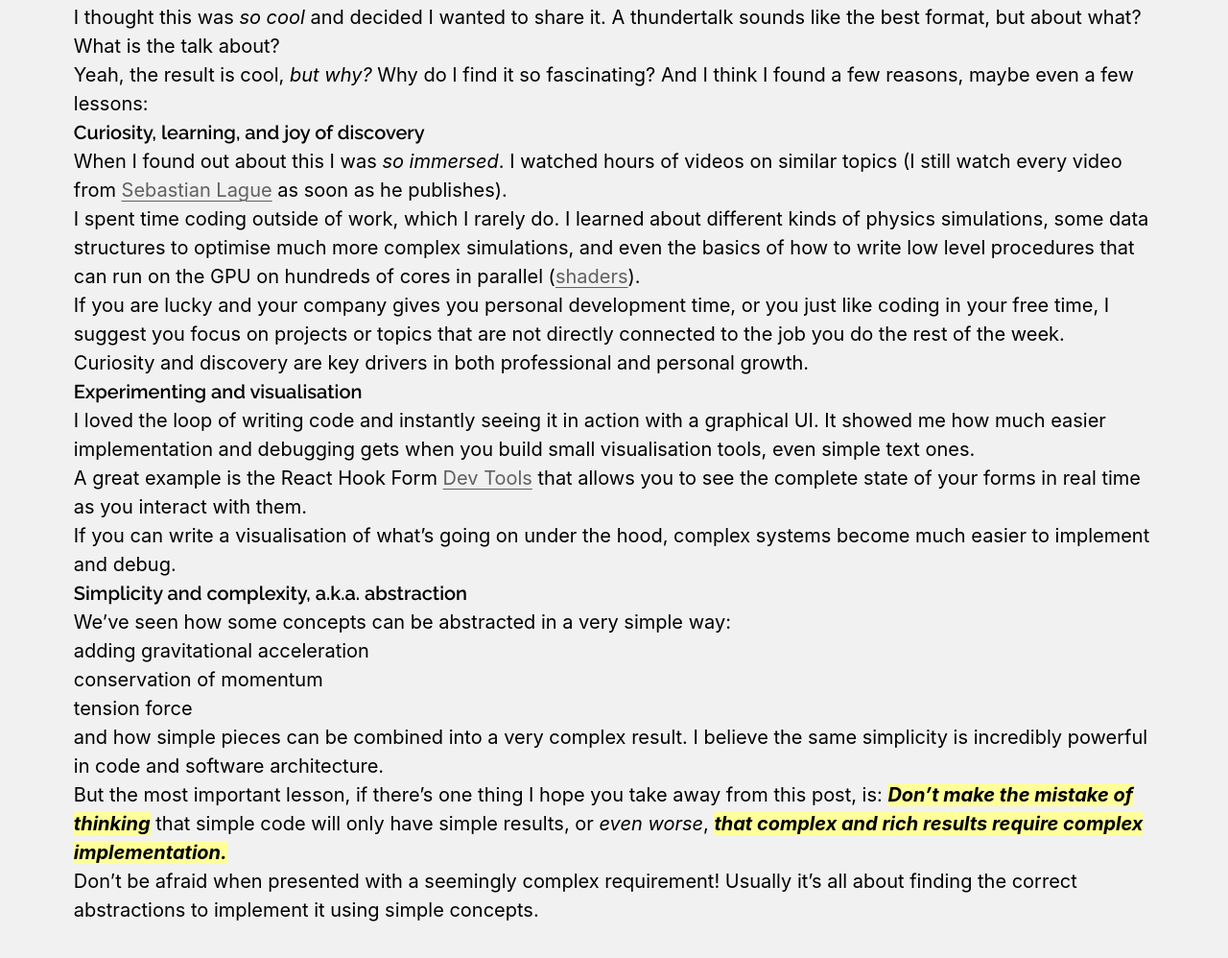
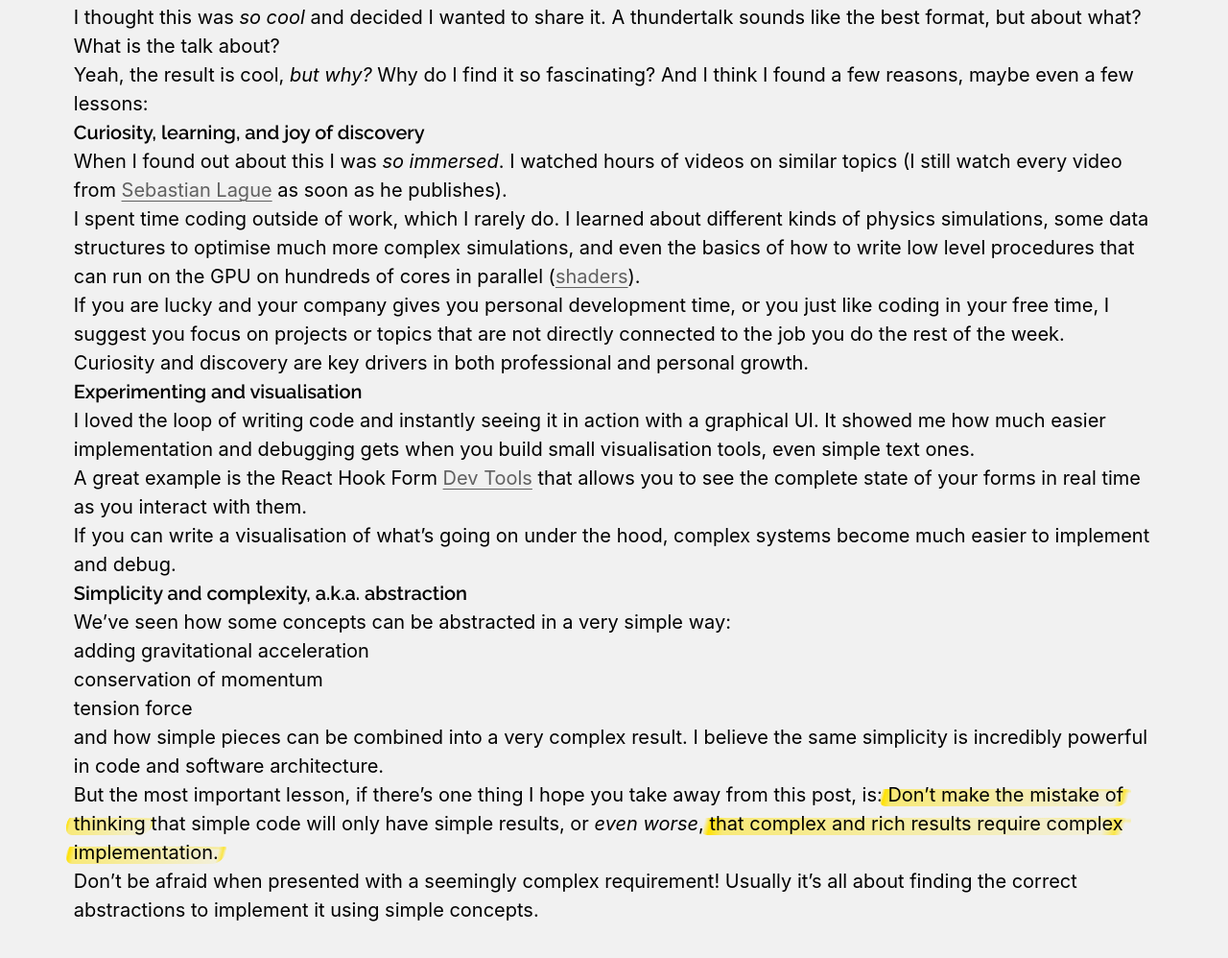
Before and after one commit to XandruDavid/xandrudavid-com, an Eleventy site: page src/posts/2025-11-01-on-simplicity.md in a window 1280 px wide. Shown: the part 622-1620 px from the top of the page at 96% size. Built offline with nearby package versions, Linux system fonts and the light colour scheme; Eleventy itself is replaced by a stand-in of ours; files that its build step writes are made by us from their sources; a web font is replaced by a local one.

Commit message:
feat: highlight css effect

```diff
--- a/src/styles/base.css
+++ b/src/styles/base.css
@@ -86,3 +86,28 @@ a:focus-visible {
 html.feature-enabled .feature-flag {
   display: block;
 }
+
+mark {
+  color: inherit;
+  font-weight: inherit;
+  font-style: inherit;
+  margin: 0 -0.4em;
+  padding: 0 0.4em;
+  border-radius: 0.8em 0.3em;
+  background:
+    linear-gradient(104deg, rgba(255, 225, 0, 0) 0.9%, rgba(255, 225, 0, 1.25) 2.4%, rgba(255, 225, 0, 0.5) 5.8%, rgba(255, 225, 0, 0.1) 93%, rgba(255, 225, 0, 0.7) 96%, rgba(255, 225, 0, 0) 98%),
+    linear-gradient(183deg, rgba(255, 225, 0, 0) 0%, rgba(255, 225, 0, 0.3) 7.9%, rgba(255, 225, 0, 0) 15%);
+  background-position: 0 0.3em;
+  background-size: 100% 0.9em;
+  background-repeat: no-repeat;
+  -webkit-box-decoration-break: clone;
+  box-decoration-break: clone;
+}
+
+@media (prefers-color-scheme: dark) {
+  mark {
+    background:
+      linear-gradient(104deg, rgba(255, 250, 50, 0) 0.9%, rgba(255, 250, 50, 0.425) 2.4%, rgba(255, 250, 50, 0.20) 5.8%, rgba(255, 250, 50, 0.10) 93%, rgba(255, 250, 50, 0.35) 96%, rgba(255, 250, 50, 0) 98%),
+      linear-gradient(183deg, rgba(255, 250, 50, 0) 0%, rgba(255, 250, 50, 0.15) 7.9%, rgba(255, 250, 50, 0) 15%);
+  }
+}
```
Also changed, not shown: src/posts/2025-11-01-on-simplicity.md (+0 -1 lines).
